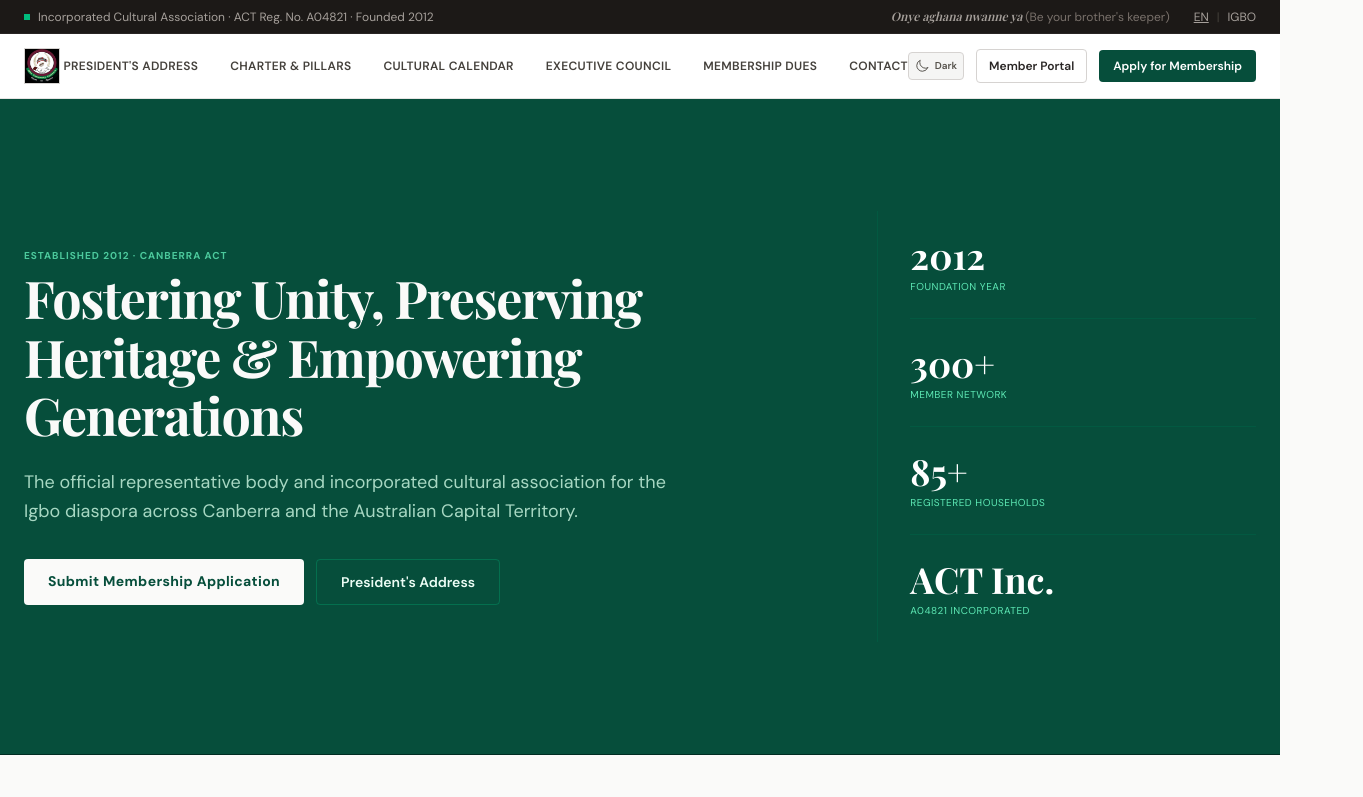
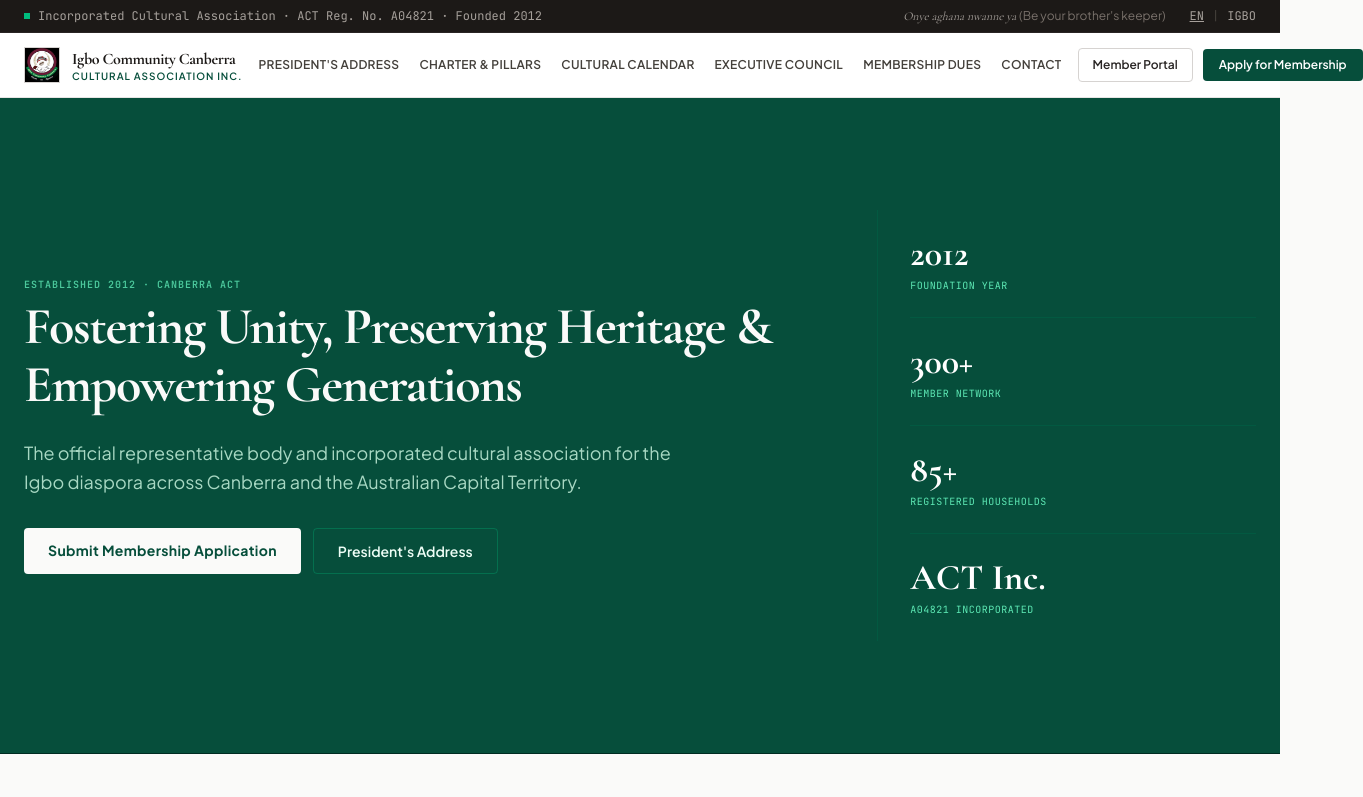
Before and after one commit to meriqikwechegh-cmd/igbo-community-canberra, a Next.js app: page /en in a window 1280 px wide. Shown: the top 797 px of the page, 1363 px wide, since content can reach past the window. Built offline with nearby package versions, Linux system fonts and the light colour scheme.

Commit message:
style: introduce Cormorant Garamond & Plus Jakarta Sans typography, refactor navbar to fix scaling & integrate theme toggle in sidebar

```diff
--- a/src/app/[locale]/layout.tsx
+++ b/src/app/[locale]/layout.tsx
@@ -2,20 +2,27 @@
 import { getMessages } from 'next-intl/server';
 import { notFound } from 'next/navigation';
 import { routing } from '@/routing';
-import { DM_Sans, Playfair_Display } from 'next/font/google';
+import { Plus_Jakarta_Sans, Cormorant_Garamond, JetBrains_Mono } from 'next/font/google';
 import '../globals.css';
 
-const dmSans = DM_Sans({
+const plusJakartaSans = Plus_Jakarta_Sans({
   subsets: ['latin'],
-  weight: ['400', '500', '600', '700'],
+  weight: ['400', '500', '600', '700', '800'],
   variable: '--font-sans',
   display: 'swap',
 });
 
-const playfair = Playfair_Display({
+const cormorant = Cormorant_Garamond({
   subsets: ['latin'],
-  weight: ['600', '700', '800'],
+  weight: ['400', '500', '600', '700'],
   variable: '--font-display',
+  display: 'swap',
+});
+
+const jetbrainsMono = JetBrains_Mono({
+  subsets: ['latin'],
+  weight: ['400', '500', '600'],
+  variable: '--font-mono',
   display: 'swap',
 });
 
@@ -40,9 +47,9 @@
   return (
     <html
       lang={locale}
-      className={`${dmSans.variable} ${playfair.variable}`}
+      className={`${plusJakartaSans.variable} ${cormorant.variable} ${jetbrainsMono.variable}`}
     >
-      <body className="font-sans antialiased bg-[#fafaf9] text-stone-900 selection:bg-emerald-900 selection:text-emerald-100">
+      <body className="font-sans antialiased bg-[#fafaf9] dark:bg-stone-950 text-stone-900 dark:text-stone-100 selection:bg-[#064e3b] selection:text-white">
         <NextIntlClientProvider messages={messages}>
           {children}
         </NextIntlClientProvider>
--- a/src/app/globals.css
+++ b/src/app/globals.css
@@ -3,13 +3,13 @@
 /* ─── Font Stack ─────────────────────────────────────────────── */
 @layer base {
   :root {
-    --font-sans: var(--font-sans), 'DM Sans', -apple-system, BlinkMacSystemFont,
+    --font-sans: var(--font-sans), 'Plus Jakarta Sans', -apple-system, BlinkMacSystemFont,
       'Segoe UI', Roboto, sans-serif;
-    --font-display: var(--font-display), 'Playfair Display', Georgia, Cambria,
+    --font-display: var(--font-display), 'Cormorant Garamond', Georgia, Cambria,
       serif;
-    --font-serif: var(--font-display), 'Playfair Display', Georgia, Cambria,
+    --font-serif: var(--font-display), 'Cormorant Garamond', Georgia, Cambria,
       serif;
-    --font-mono: var(--font-sans), 'DM Sans', sans-serif;
+    --font-mono: var(--font-mono), 'JetBrains Mono', monospace;
 
     /* Skeleton palette */
     --sk-base: #f0efee;
--- a/src/components/PublicHeader.tsx
+++ b/src/components/PublicHeader.tsx
@@ -28,10 +28,10 @@
   ];
 
   return (
-    <header className="w-full bg-white dark:bg-stone-900 border-b border-stone-200 dark:border-stone-800 sticky top-0 z-50 transition-colors">
-      <div className="max-w-7xl mx-auto px-4 sm:px-6 h-16 flex items-center justify-between">
+    <header className="w-full bg-white dark:bg-stone-900 border-b border-stone-200 dark:border-stone-800 sticky top-0 z-40 transition-colors">
+      <div className="max-w-7xl mx-auto px-4 sm:px-6 h-16 flex items-center justify-between gap-4">
         {/* Brand / Logo */}
-        <Link href="/en" className="flex items-center gap-2.5 sm:gap-3 min-w-0">
+        <Link href="/en" className="flex items-center gap-2.5 sm:gap-3 shrink-0 min-w-0">
           <div className="relative w-8 h-8 sm:w-9 sm:h-9 overflow-hidden border border-stone-300 dark:border-stone-700 shrink-0 bg-white">
             <Image
               src="/logo.jpg"
@@ -45,50 +45,47 @@
             <span className="font-serif font-bold text-sm sm:text-base text-stone-900 dark:text-stone-100 tracking-tight leading-tight truncate">
               Igbo Community Canberra
             </span>
-            <span className="font-sans text-[9px] sm:text-[10px] font-semibold text-emerald-900 dark:text-emerald-400 uppercase tracking-widest leading-none mt-0.5 truncate">
+            <span className="font-sans text-[9px] sm:text-[10px] font-semibold text-[#064e3b] dark:text-emerald-400 uppercase tracking-widest leading-none mt-0.5 truncate">
               Cultural Association Inc.
             </span>
           </div>
         </Link>
 
-        {/* Editorial Navigation Links (Desktop lg+) */}
-        <nav className="hidden lg:flex items-center gap-6 xl:gap-8 text-xs font-semibold tracking-wide uppercase text-stone-700 dark:text-stone-300">
+        {/* Editorial Navigation Links (Desktop xl+) */}
+        <nav className="hidden xl:flex items-center gap-5 text-xs font-semibold tracking-wide uppercase text-stone-700 dark:text-stone-300">
           {links.map((link) => (
             <a
               key={link.href}
               href={link.href}
-              className="hover:text-emerald-900 dark:hover:text-white transition-colors whitespace-nowrap"
+              className="hover:text-[#064e3b] dark:hover:text-white transition-colors whitespace-nowrap"
             >
               {link.label}
             </a>
           ))}
         </nav>
 
-        {/* Desktop Action Buttons */}
-        <div className="hidden sm:flex items-center gap-2.5 sm:gap-3 shrink-0">
-          <ThemeToggle />
+        {/* Desktop Action Buttons — Clean, NO ThemeToggle crowding top navbar */}
+        <div className="hidden sm:flex items-center gap-2.5 shrink-0">
           <Link
             href="/en/login"
-            className="font-sans text-xs font-semibold text-stone-800 dark:text-stone-200 hover:text-emerald-900 dark:hover:text-white border border-stone-300 dark:border-stone-700 px-3 py-2 rounded transition whitespace-nowrap"
+            className="font-sans text-xs font-semibold text-stone-800 dark:text-stone-200 hover:text-[#064e3b] dark:hover:text-white border border-stone-300 dark:border-stone-700 px-3.5 py-2 rounded transition whitespace-nowrap"
           >
             {memberLoginText}
           </Link>
           <Link
             href="/en/register"
-            className="font-sans text-xs font-semibold bg-[#064e3b] hover:bg-emerald-950 text-white px-3.5 py-2 rounded transition whitespace-nowrap"
+            className="font-sans text-xs font-semibold bg-[#064e3b] hover:bg-emerald-950 text-white px-4 py-2 rounded transition whitespace-nowrap"
           >
             {joinText}
           </Link>
         </div>
 
-        {/* Mobile Action + Hamburger Button */}
-        <div className="flex sm:hidden items-center gap-1.5">
-          <ThemeToggle showLabel={false} />
+        {/* Hamburger / Sidebar Drawer Trigger */}
         <button
           type="button"
           onClick={() => setMobileDrawerOpen(!mobileDrawerOpen)}
-            className="p-1.5 text-stone-800 dark:text-stone-200 hover:text-emerald-900 dark:hover:text-white rounded hover:bg-stone-100 dark:hover:bg-stone-800 transition"
-            aria-label="Toggle Menu"
+          className="xl:hidden p-2 text-stone-800 dark:text-stone-200 hover:text-[#064e3b] dark:hover:text-white rounded hover:bg-stone-100 dark:hover:bg-stone-800 transition shrink-0"
+          aria-label="Toggle Navigation Sidebar"
         >
           <svg className="w-5 h-5" fill="none" stroke="currentColor" viewBox="0 0 24 24">
             <path strokeLinecap="round" strokeLinejoin="round" strokeWidth="1.5" d="M3.75 6.75h16.5M3.75 12h16.5m-16.5 5.25h16.5" />
@@ -96,28 +93,16 @@
         </button>
       </div>
 
-        {/* Tablet Hamburger (sm to lg) */}
-        <button
-          type="button"
-          onClick={() => setMobileDrawerOpen(!mobileDrawerOpen)}
-          className="hidden sm:block lg:hidden p-2 text-stone-800 dark:text-stone-200 hover:text-emerald-900 dark:hover:text-white rounded hover:bg-stone-100 dark:hover:bg-stone-800 transition ml-2"
-          aria-label="Toggle Menu"
-        >
-          <svg className="w-5 h-5" fill="none" stroke="currentColor" viewBox="0 0 24 24">
-            <path strokeLinecap="round" strokeLinejoin="round" strokeWidth="1.5" d="M3.75 6.75h16.5M3.75 12h16.5m-16.5 5.25h16.5" />
-          </svg>
-        </button>
-      </div>
-
-      {/* Mobile Slide-Out Drawer (Sidebar on mobile) */}
+      {/* Slide-Out Navigation Sidebar Drawer */}
       {mobileDrawerOpen && (
-        <div className="lg:hidden fixed inset-0 z-50 flex">
+        <div className="xl:hidden fixed inset-0 z-50 flex">
           <div
-            className="fixed inset-0 bg-stone-900/60 backdrop-blur-xs transition-opacity"
+            className="fixed inset-0 bg-stone-950/70 backdrop-blur-xs transition-opacity"
             onClick={() => setMobileDrawerOpen(false)}
           />
           <div className="relative w-72 max-w-[85vw] bg-stone-900 text-stone-100 h-full z-10 flex flex-col justify-between border-r border-stone-800 shadow-2xl">
             <div className="overflow-y-auto">
+              {/* Sidebar Drawer Header */}
               <div className="p-4 sm:p-5 border-b border-stone-800 flex items-center justify-between">
                 <div className="flex items-center gap-3 min-w-0">
                   <div className="relative w-8 h-8 overflow-hidden border border-stone-700 bg-white shrink-0">
@@ -146,6 +131,9 @@
 
               {/* Navigation Links */}
               <nav className="p-3 space-y-1">
+                <div className="px-3 py-1.5 text-[9px] font-mono font-bold uppercase tracking-widest text-stone-500">
+                  Navigation Menu
+                </div>
                 {links.map((link) => (
                   <a
                     key={link.href}
@@ -159,15 +147,16 @@
               </nav>
             </div>
 
-            {/* Sidebar Drawer Footer with Theme Toggle & Action Links */}
-            <div className="p-4 sm:p-5 border-t border-stone-800 space-y-2.5 bg-stone-950 shrink-0">
-              <div className="flex items-center justify-between pb-2 border-b border-stone-800/80">
+            {/* Sidebar Drawer Footer with Appearance Theme Toggle & Action Buttons */}
+            <div className="p-4 sm:p-5 border-t border-stone-800 space-y-3 bg-stone-950 shrink-0">
+              <div className="flex items-center justify-between pb-2.5 border-b border-stone-800">
                 <span className="text-[10px] font-mono uppercase tracking-wider text-stone-400">
-                  Appearance
+                  Appearance Mode
                 </span>
                 <ThemeToggle />
               </div>
 
+              <div className="space-y-2 pt-1">
                 <Link
                   href="/en/login"
                   onClick={() => setMobileDrawerOpen(false)}
@@ -183,6 +172,11 @@
                   {joinText}
                 </Link>
               </div>
+
+              <div className="pt-2 text-center text-[10px] font-mono text-stone-500">
+                Powered by <strong className="text-emerald-400 font-bold">MeriQTech</strong>
+              </div>
+            </div>
           </div>
         </div>
       )}
```
Lines whose indentation alone changed are shown as unchanged.
